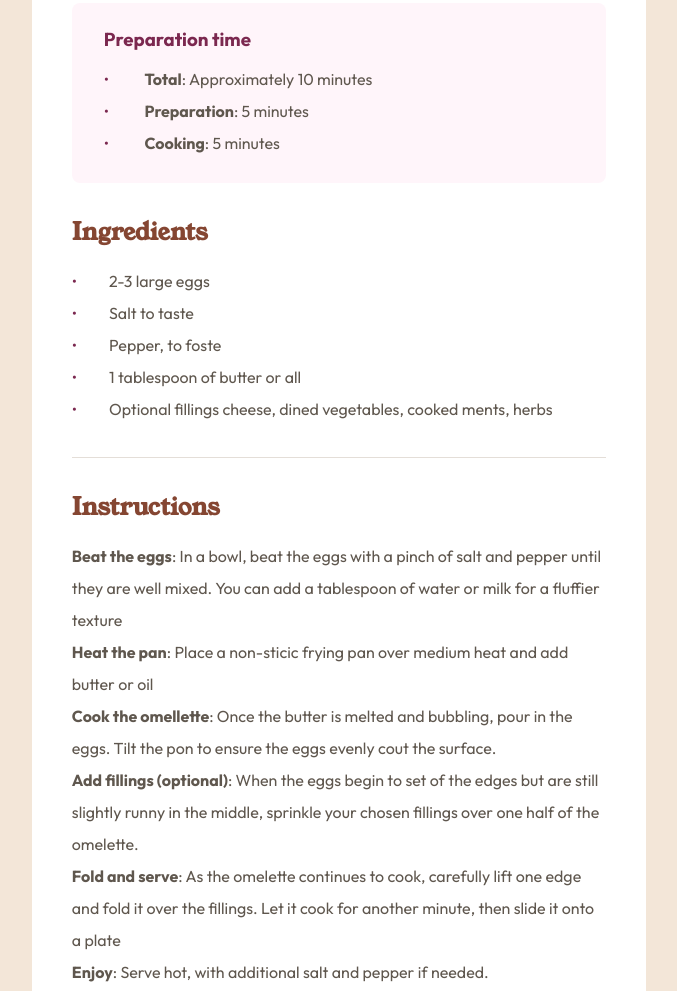
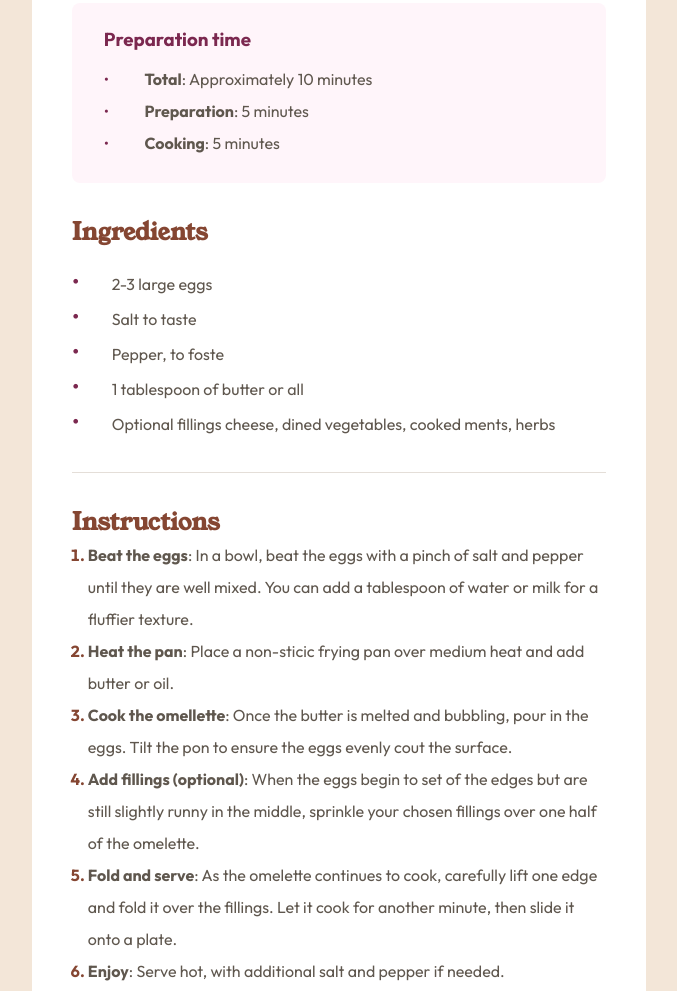
Before and after one commit to DenisScar/frontendMentor, a plain HTML site: page recipePage/index.html in a window 1280 px wide. Shown: the part 577-1568 px from the top of the page, without its empty margins (301-978 px from the left). Drawn offline with Linux system fonts and the light colour scheme.

Commit message:
finish desktop layout

```diff
--- a/recipePage/index.html
+++ b/recipePage/index.html
@@ -49,11 +49,11 @@
         <div class="content">
           <h2>Instructions</h2>
           <ol>
-          	<li><strong>Beat the eggs</strong>: In a bowl, beat the eggs with a pinch of salt and pepper until they are well mixed. You can add a tablespoon of water or milk for a fluffier texture</li>
-          	<li><strong>Heat the pan</strong>: Place a non-sticic frying pan over medium heat and add butter or oil</li>
+          	<li><strong>Beat the eggs</strong>: In a bowl, beat the eggs with a pinch of salt and pepper until they are well mixed. You can add a tablespoon of water or milk for a fluffier texture.</li>
+          	<li><strong>Heat the pan</strong>: Place a non-sticic frying pan over medium heat and add butter or oil.</li>
           	<li><strong>Cook the omellette</strong>: Once the butter is melted and bubbling, pour in the eggs. Tilt the pon to ensure the eggs evenly cout the surface.</li>
           	<li><strong>Add fillings (optional)</strong>: When the eggs begin to set of the edges but are still slightly runny in the middle, sprinkle your chosen fillings over one half of the omelette.</li>
-          	<li><strong>Fold and serve</strong>: As the omelette continues to cook, carefully lift one edge and fold it over the fillings. Let it cook for another minute, then slide it onto a plate</li>
+          	<li><strong>Fold and serve</strong>: As the omelette continues to cook, carefully lift one edge and fold it over the fillings. Let it cook for another minute, then slide it onto a plate.</li>
           	<li><strong>Enjoy</strong>: Serve hot, with additional salt and pepper if needed.</li>
           </ol>
         </div>
--- a/recipePage/styles.css
+++ b/recipePage/styles.css
@@ -114,9 +114,18 @@ p {
   padding: 0;
 }
 
-.content ul, .content ol {
+.content ul {
 	list-style: none;
   margin-top: 1rem;
+}
+
+.content ol {
+	margin-left: 1rem;
+}
+
+.content ol li::marker {
+	color: var(--nutmeg);
+  font-weight: bold;
 }
 
 .content ul li, .content ol li {
@@ -125,12 +134,9 @@ p {
 
 .content ul li:before {
 	content: '\2022';
+  font-size: 1.5rem;
 	color: var(--dark-raspberry);
 	margin-right: 2rem;
-}
-
-.content ol li:before {
-	color: var(--dark-raspberry);
 }
 
 table {
```
